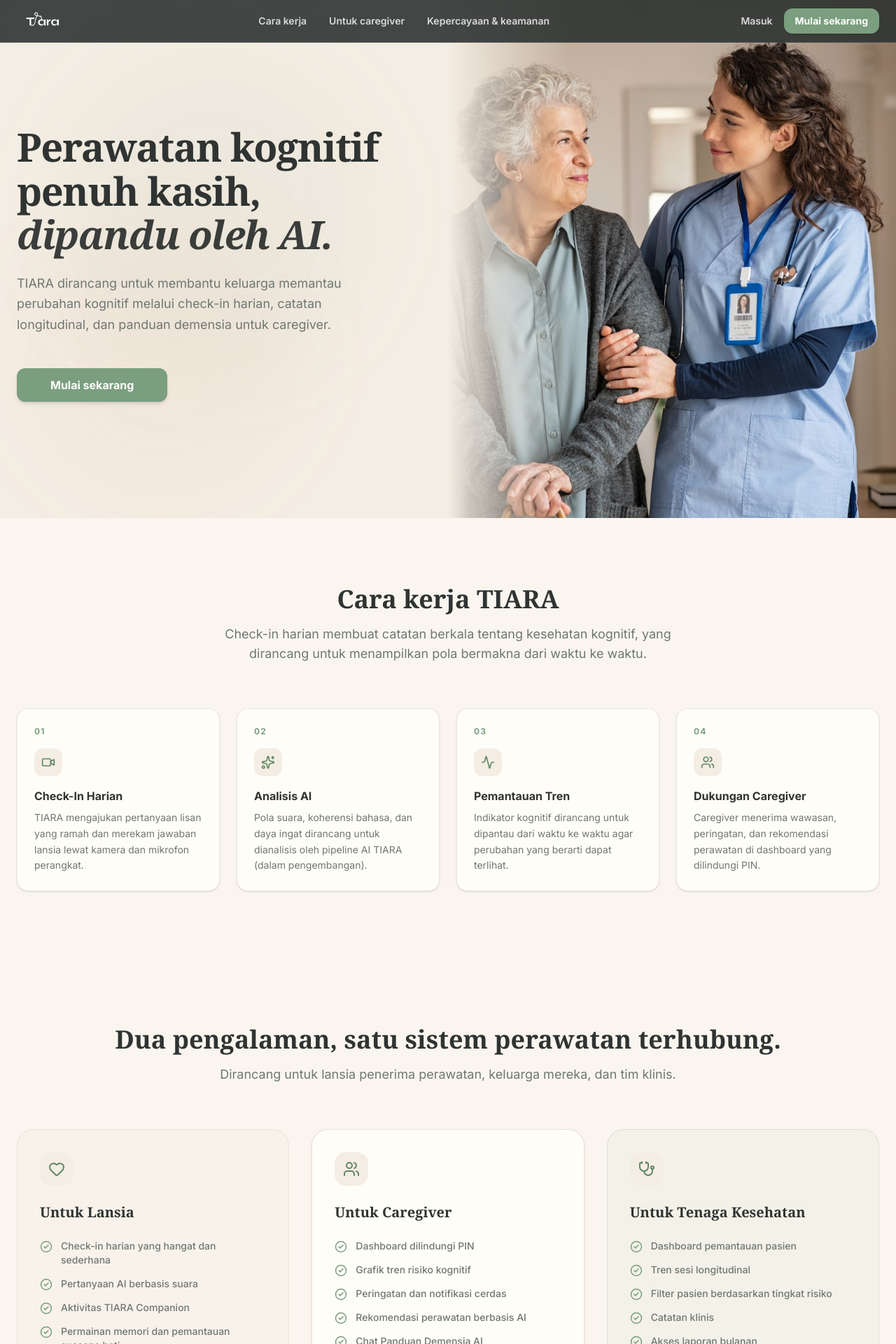
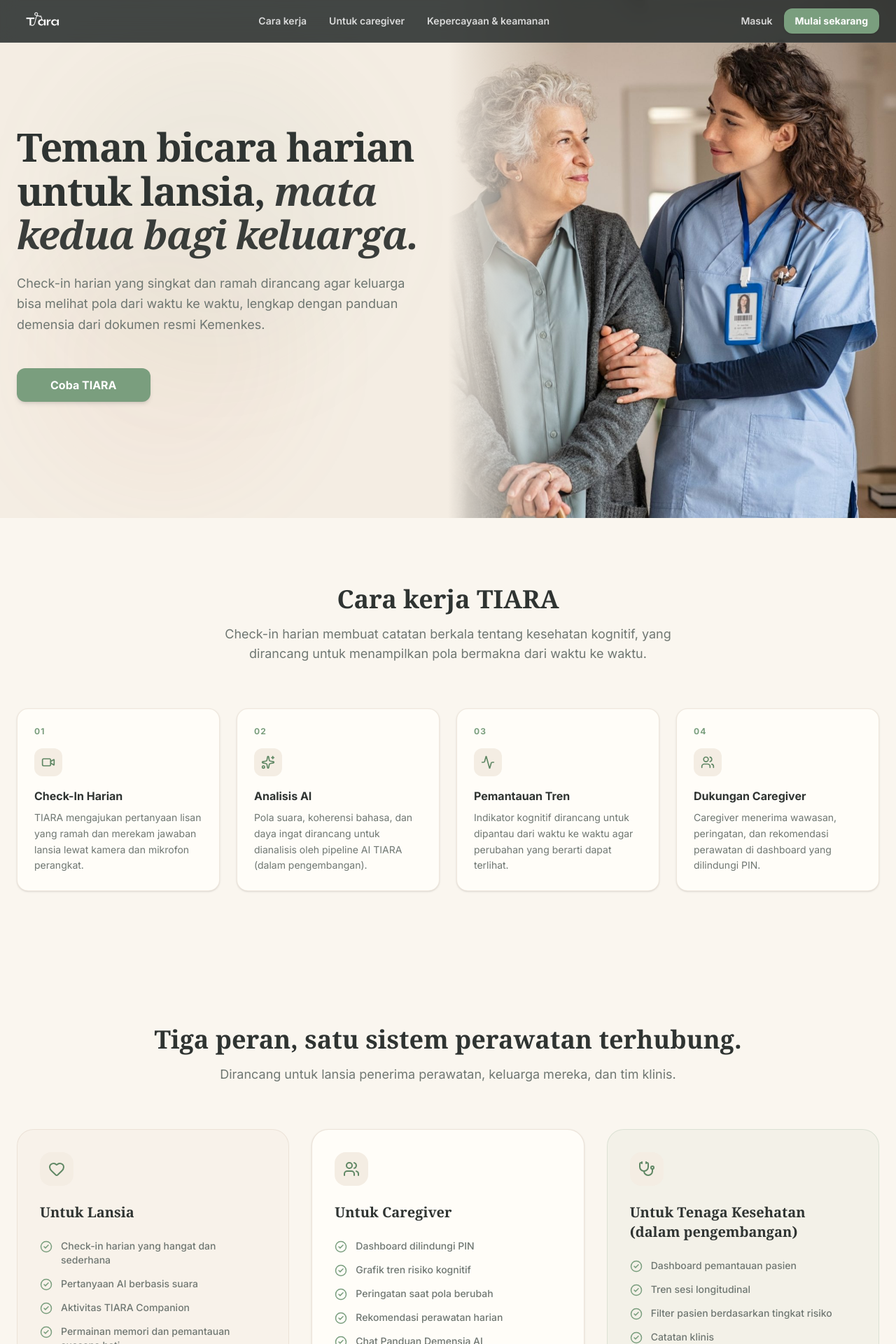
Before and after one commit to narazla/TIARA, a Next.js app in the folder frontend/: page / in a window 1280 px wide. Shown: the top 1920 px of the page at 70% size. Built offline with nearby package versions, Linux system fonts and the light colour scheme; no server answers.

Commit message:
feat(landing): perbarui kalimat halaman awal

```diff
--- a/frontend/app/layout.tsx
+++ b/frontend/app/layout.tsx
@@ -7,9 +7,9 @@ import Footer from "@/components/shared/Footer";
 const inter = Inter({ subsets: ["latin"] });
 
 export const metadata: Metadata = {
-  title: "TIARA — Platform Perawatan Kognitif Berbasis AI",
+  title: "TIARA: Platform Perawatan Kognitif Berbasis AI",
   description:
-    "TIARA dirancang untuk membantu keluarga memantau perubahan kognitif melalui check-in harian, catatan longitudinal, dan panduan demensia untuk caregiver. Bukan alat diagnosis medis.",
+    "Check-in harian yang singkat dan ramah dirancang agar keluarga bisa melihat pola dari waktu ke waktu, lengkap dengan panduan demensia dari dokumen resmi Kemenkes. Bukan alat diagnosis medis.",
   keywords: [
     "skrining kognitif",
     "dukungan caregiver",
--- a/frontend/app/page.tsx
+++ b/frontend/app/page.tsx
@@ -102,12 +102,11 @@ export default function LandingPage() {
               variants={fadeIn}
               className="text-5xl lg:text-[56px] font-bold font-serif-editorial leading-[1.12] mb-6 text-foreground tracking-tight"
             >
-              Perawatan kognitif penuh kasih, <span className="font-serif italic block lg:inline text-foreground/95">dipandu oleh AI.</span>
+              Teman bicara harian untuk lansia, <span className="font-serif italic block lg:inline text-foreground/95">mata kedua bagi keluarga.</span>
             </motion.h1>
 
-            <motion.p variants={fadeIn} className="text-lg text-muted-foreground leading-relaxed mb-10 max-w-lg">
-              TIARA dirancang untuk membantu keluarga memantau perubahan kognitif melalui
-              check-in harian, catatan longitudinal, dan panduan demensia untuk caregiver.
+            <motion.p variants={fadeIn} className="text-lg text-muted-foreground leading-relaxed mb-10 max-w-xl">
+              Check-in harian yang singkat dan ramah dirancang agar keluarga bisa melihat pola dari waktu ke waktu, lengkap dengan panduan demensia dari dokumen resmi Kemenkes.
             </motion.p>
 
             {/* Main Action Button */}
@@ -116,7 +115,7 @@ export default function LandingPage() {
                 href="/login"
                 className="inline-flex items-center justify-center bg-primary hover:bg-primary-dark text-white font-bold text-base px-12 py-3 rounded-xl transition-all shadow-md hover:shadow-lg hover:-translate-y-0.5 active:translate-y-0 cursor-pointer"
               >
-                Mulai sekarang
+                Coba TIARA
               </Link>
             </motion.div>
 
@@ -220,7 +219,7 @@ export default function LandingPage() {
             className="text-center mb-16"
           >
             <h2 className="text-4xl font-bold font-serif-editorial text-foreground mb-4">
-              Dua pengalaman, satu sistem perawatan terhubung.
+              Tiga peran, satu sistem perawatan terhubung.
             </h2>
             <p className="text-lg text-muted-foreground max-w-2xl mx-auto">
               Dirancang untuk lansia penerima perawatan, keluarga mereka, dan tim klinis.
@@ -248,14 +247,14 @@ export default function LandingPage() {
                 features: [
                   "Dashboard dilindungi PIN",
                   "Grafik tren risiko kognitif",
-                  "Peringatan dan notifikasi cerdas",
-                  "Rekomendasi perawatan berbasis AI",
+                  "Peringatan saat pola berubah",
+                  "Rekomendasi perawatan harian",
                   "Chat Panduan Demensia AI",
                 ],
               },
               {
                 icon: Stethoscope,
-                audience: "Untuk Tenaga Kesehatan",
+                audience: "Untuk Tenaga Kesehatan (dalam pengembangan)",
                 bg: "bg-primary/5 border border-primary/20",
                 features: [
                   "Dashboard pemantauan pasien",
@@ -379,7 +378,7 @@ export default function LandingPage() {
               href="/register"
               className="flex items-center gap-2 bg-white text-primary-dark hover:bg-secondary font-bold px-8 py-4 rounded-xl transition-all shadow-md cursor-pointer"
             >
-              Daftar gratis
+              Daftar sekarang
               <ArrowRight className="w-5 h-5" />
             </Link>
             <Link
```
